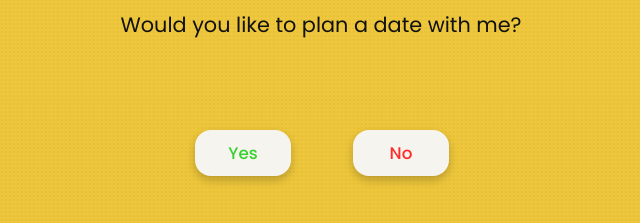
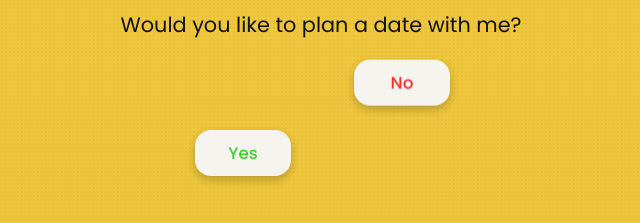
Before and after one commit to AboloftZeke/date-planner, a plain HTML site: page index.html in a window 1280 px wide. Both pictures are taken after a click on the button "No". Shown: the part 355-578 px from the top of the page, without its empty margins (318-958 px from the left). Drawn offline with Linux system fonts and the light colour scheme.

Commit message:
no animation

```diff
--- a/date.css
+++ b/date.css
@@ -132,12 +132,22 @@ body {
 	transition: transform 0.15s ease, box-shadow 0.15s ease;
 }
 
-.choice:hover {
+.choice.no {
+	position: relative;
+	z-index: 2;
+	transform: translate(var(--no-x, 0px), var(--no-y, 0px)) rotate(var(--no-rotate, 0deg));
+	transition: transform 0.18s cubic-bezier(0.2, 0.9, 0.2, 1), box-shadow 0.15s ease;
+	will-change: transform;
+	user-select: none;
+	-webkit-user-select: none;
+}
+
+.choice:not(.no):hover {
 	transform: translateY(-1px);
 	box-shadow: 0 5px 13px rgba(0, 0, 0, 0.24);
 }
 
-.choice:active {
+.choice:not(.no):active {
 	transform: translateY(1px);
 	box-shadow: 0 2px 7px rgba(0, 0, 0, 0.2);
 }
@@ -227,4 +237,10 @@ body {
 	.choice {
 		transition: none;
 	}
+
+	.choice.no {
+		position: relative;
+		transform: none;
+		will-change: auto;
+	}
 }
--- a/date.js
+++ b/date.js
@@ -1,5 +1,57 @@
-document.querySelectorAll(".choice").forEach((button) => {
-	button.addEventListener("click", () => {
-		button.blur();
+const card = document.querySelector(".card");
+const noButton = document.querySelector(".choice.no");
+let noButtonHasMoved = false;
+let noButtonEscapeCount = 0;
+
+const clamp = (value, min, max) => Math.min(Math.max(value, min), max);
+
+const placeNoButton = () => {
+	if (!card || !noButton) {
+		return;
+	}
+
+	if (!noButtonHasMoved) {
+		return;
+	}
+
+	const cardRect = card.getBoundingClientRect();
+	const buttonRect = noButton.getBoundingClientRect();
+	const safePadding = 24;
+	const maxLeft = cardRect.width - buttonRect.width - safePadding;
+	const maxTop = cardRect.height - buttonRect.height - safePadding;
+	const currentLeft = buttonRect.left - cardRect.left;
+	const currentTop = buttonRect.top - cardRect.top;
+	const stepX = Math.min(cardRect.width * 0.16, 120);
+	const stepY = Math.min(cardRect.height * 0.12, 72);
+	const nextLeft = clamp(currentLeft + (Math.random() * 2 - 1) * stepX, safePadding, maxLeft);
+	const nextTop = clamp(currentTop + (Math.random() * 2 - 1) * stepY, safePadding, maxTop);
+	const offsetX = nextLeft - currentLeft;
+	const offsetY = nextTop - currentTop;
+
+	noButton.style.setProperty("--no-x", `${offsetX}px`);
+	noButton.style.setProperty("--no-y", `${offsetY}px`);
+	noButton.style.setProperty("--no-rotate", `0deg`);
+};
+
+if (noButton && card) {
+	const dodgeNoButton = () => {
+		noButtonHasMoved = true;
+		noButtonEscapeCount += 1;
+		placeNoButton();
+		noButton.blur();
+	};
+
+	noButton.addEventListener("pointerdown", (event) => {
+		event.preventDefault();
+		dodgeNoButton();
 	});
-});
+	noButton.style.setProperty("--no-x", "0px");
+	noButton.style.setProperty("--no-y", "0px");
+	noButton.style.setProperty("--no-rotate", "0deg");
+	window.addEventListener("load", () => {
+		noButton.style.setProperty("--no-x", "0px");
+		noButton.style.setProperty("--no-y", "0px");
+		noButton.style.setProperty("--no-rotate", "0deg");
+	});
+	window.addEventListener("resize", placeNoButton);
+}
```
